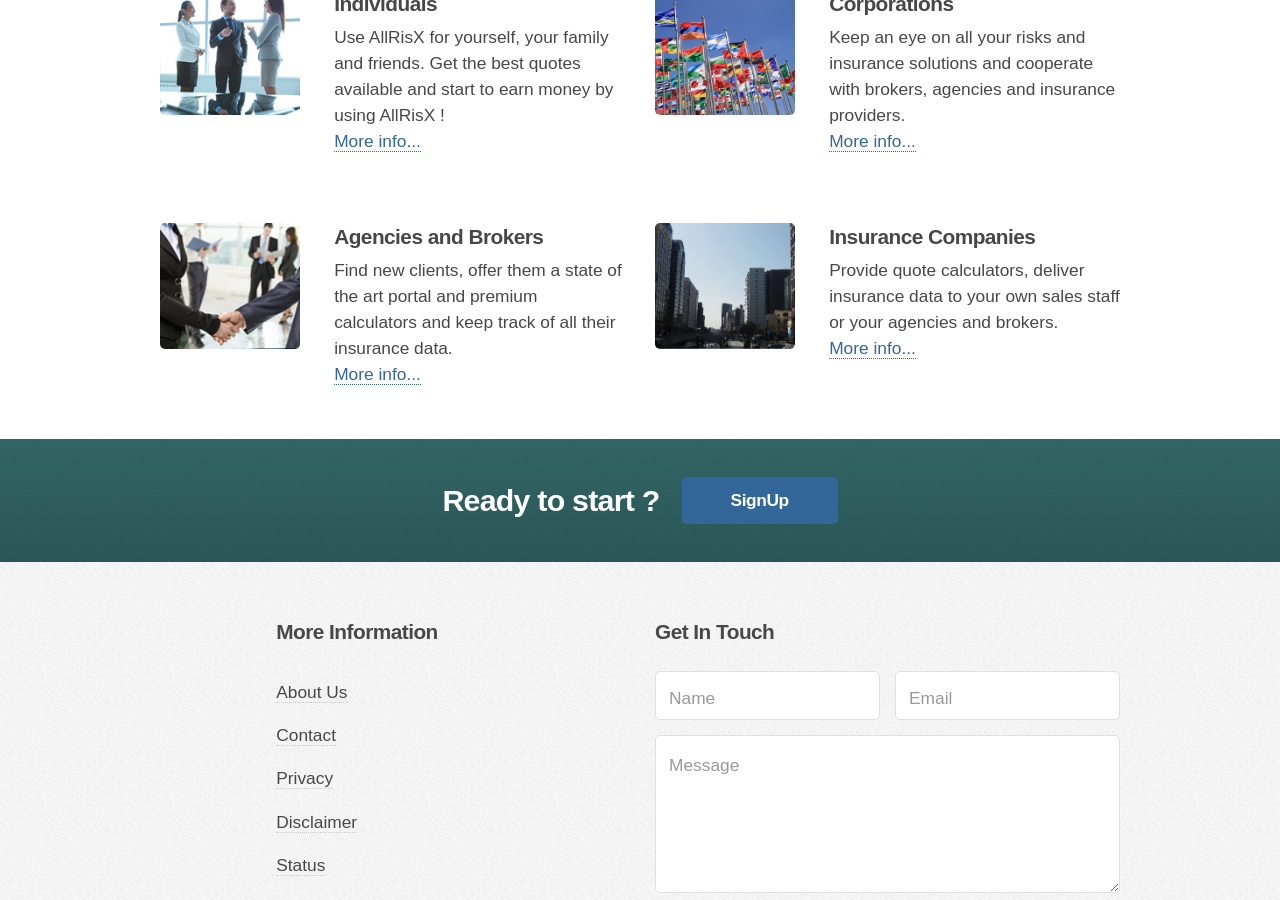
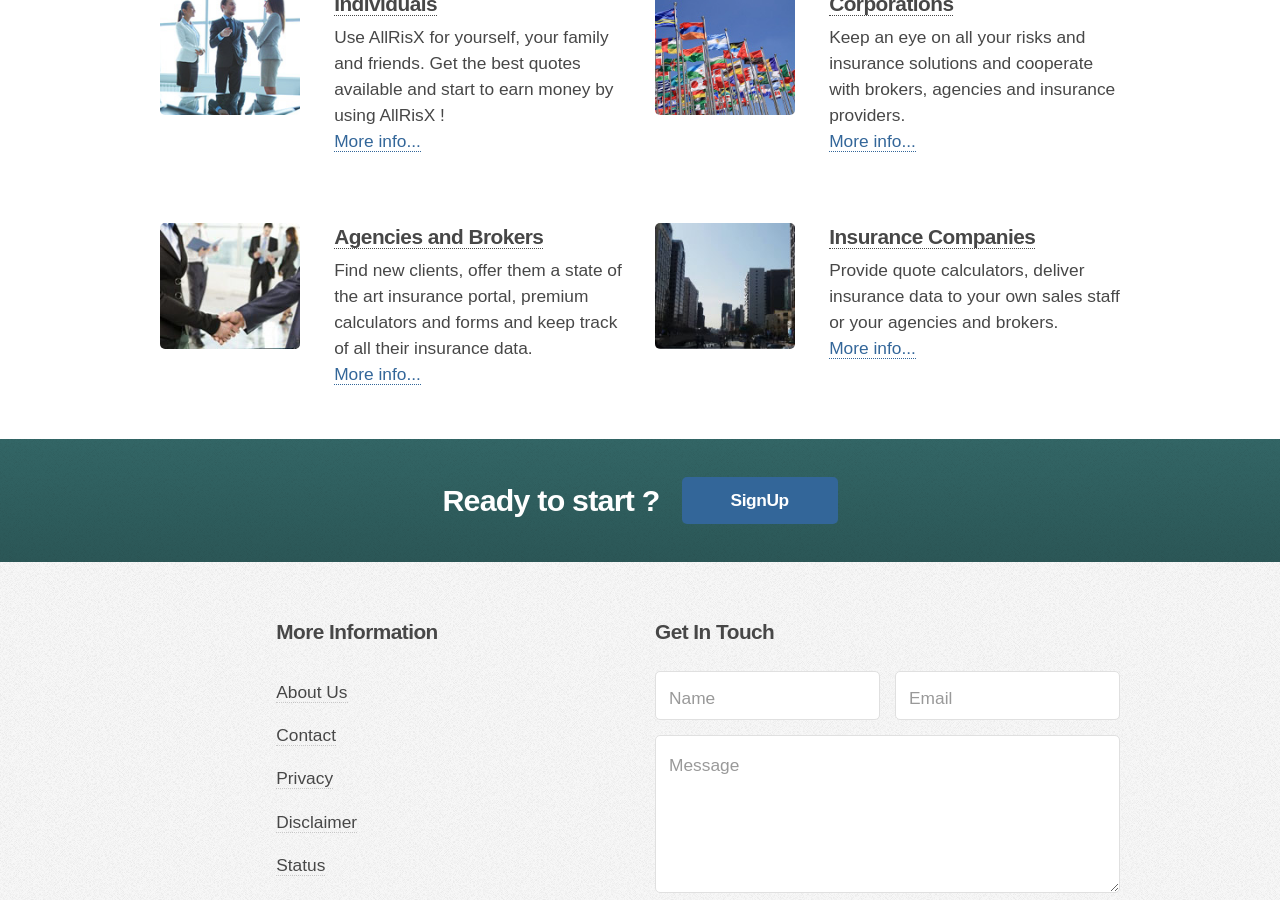
Before and after one commit to alljustincase/allrisx.com, a Jekyll site: the page built from index.html, in a window 1280 px wide and 900 px high, scrolled down 1259 px. Built offline with Jekyll 4.4.1, drawn with Linux system fonts in a browser that asks for light colours; the list of posts is cut into pages by our own code.

Commit message:
Updated 'index.html' via CloudCannon

```diff
--- a/index.html
+++ b/index.html
@@ -58,23 +58,27 @@
 	</section>
 
 <!-- Posts -->
-	<section class="wrapper style1">
+<section class="wrapper style1">
 		<div class="container">
 			<div class="row">
 				<section class="6u">
 					<div class="box post">
-						<a href="#" class="image left"><img src="{{ site.baseurl }}/assets/images/products/individuals.jpg" alt="" /></a>
+						<a href="{{"/products/ind-fam.html" | prepend: site.baseurl }}" class="image left"><img src="{{ site.baseurl }}/assets/images/products/individuals.jpg" alt="" /></a>
 						<div class="inner">
-							<h3 class="custom-margin-bottom">Individuals</h3>
+							<h3 class="custom-margin-bottom">
+								<a href="{{"/products/ind-fam.html" | prepend: site.baseurl }} ">Individuals</a>
+							</h3>
 							<p>Use AllRisX for yourself, your family and friends. Get the best quotes available and start to earn money by using AllRisX !<br><a href="{{"/products/ind-fam.html" | prepend: site.baseurl }} ">More info...</a></p>
 						</div>
 					</div>
 				</section>
 				<section class="6u">
 					<div class="box post">
-						<a href="#" class="image left"><img src="{{ site.baseurl }}/assets/images/products/corporations.jpg" alt="" /></a>
+						<a href="{{"/products/businesses-corporations.html" | prepend: site.baseurl }} " class="image left"><img src="{{ site.baseurl }}/assets/images/products/corporations.jpg" alt="" /></a>
 						<div class="inner">
-							<h3 class="custom-margin-bottom">Corporations</h3>
+							<h3 class="custom-margin-bottom">
+								<a href="{{"/products/businesses-corporations.html" | prepend: site.baseurl }} ">Corporations</a>
+							</h3>
 							<p>Keep an eye on all your risks and insurance solutions and cooperate with brokers, agencies and insurance providers.<br><a href="{{"/products/businesses-corporations.html" | prepend: site.baseurl }} ">More info...</a></p>
 						</div>
 					</div>
@@ -83,18 +87,22 @@
 			<div class="row">
 				<section class="6u">
 					<div class="box post">
-						<a href="#" class="image left"><img src="{{ site.baseurl }}/assets/images/products/agencies-brokers.jpg" alt="" /></a>
+						<a href="{{"/products/agencies-brokers.html" | prepend: site.baseurl }} " class="image left"><img src="{{ site.baseurl }}/assets/images/products/agencies-brokers.jpg" alt="" /></a>
 						<div class="inner">
-							<h3 class="custom-margin-bottom">Agencies and Brokers</h3>
-							<p>Find new clients, offer them a state of the art portal and premium calculators and keep track of all their insurance data.<br><a href="{{"/products/agencies-brokers.html" | prepend: site.baseurl }} ">More info...</a></p>
+							<h3 class="custom-margin-bottom">
+								<a href="{{"/products/agencies-brokers.html" | prepend: site.baseurl }} ">Agencies and Brokers</a>
+							</h3>
+							<p>Find new clients, offer them a state of the art insurance portal, premium calculators and forms and keep track of all their insurance data.<br><a href="{{"/products/agencies-brokers.html" | prepend: site.baseurl }} ">More info...</a></p>
 						</div>
 					</div>
 				</section>
 				<section class="6u">
 					<div class="box post">
-						<a href="#" class="image left"><img src="{{ site.baseurl }}/assets/images/products/insure-comp.jpg" alt="" /></a>
+						<a href="{{"/products/insurance-companies.html" | prepend: site.baseurl }} " class="image left"><img src="{{ site.baseurl }}/assets/images/products/insure-comp.jpg" alt="" /></a>
 						<div class="inner">
-							<h3 class="custom-margin-bottom">Insurance Companies</h3>
+							<h3 class="custom-margin-bottom">
+								<a href="{{"/products/insurance-companies.html" | prepend: site.baseurl }} ">Insurance Companies</a>
+							</h3>
 							<p>Provide quote calculators, deliver insurance data to your own sales staff or your agencies and brokers.<br><a href="{{"/products/insurance-companies.html" | prepend: site.baseurl }} ">More info...</a></p>
 						</div>
 					</div>
@@ -103,4 +111,5 @@
 		</div>
 	</section>
 
+
 	{% include cta.html %}
```
